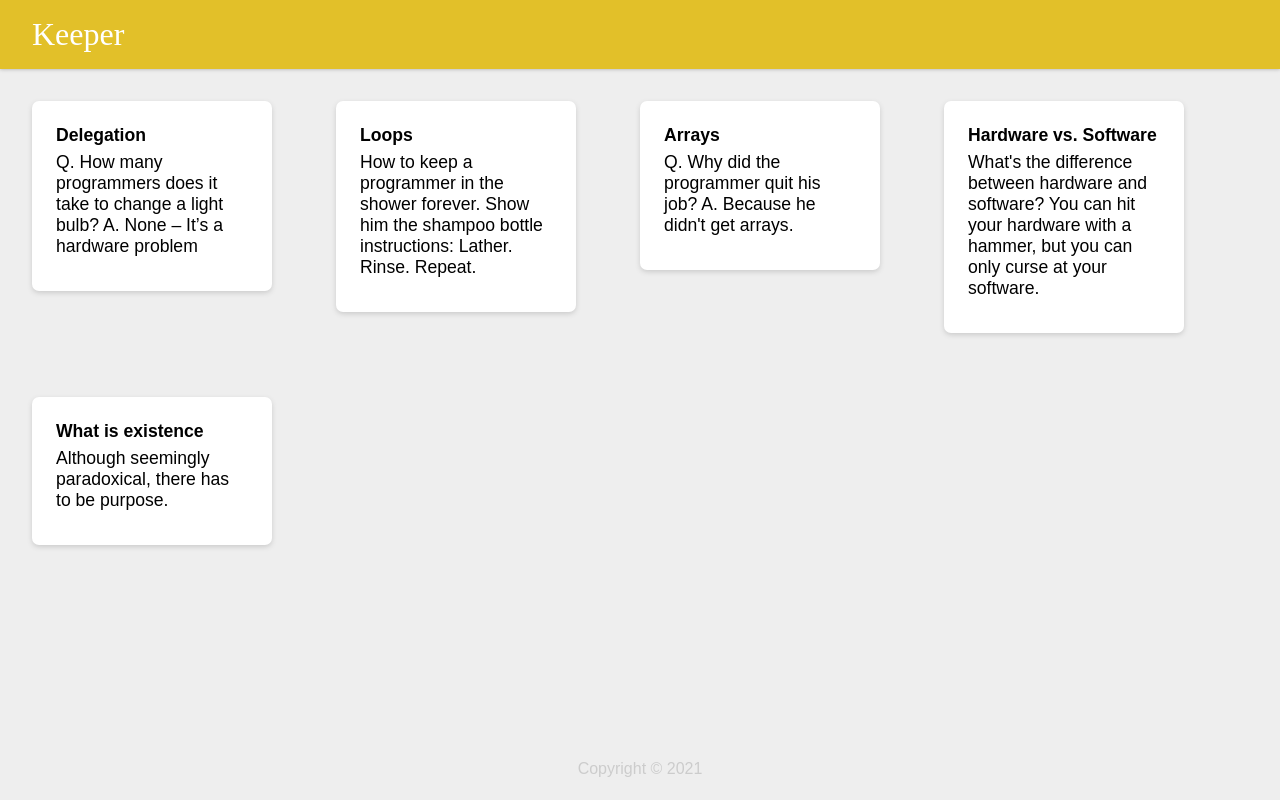
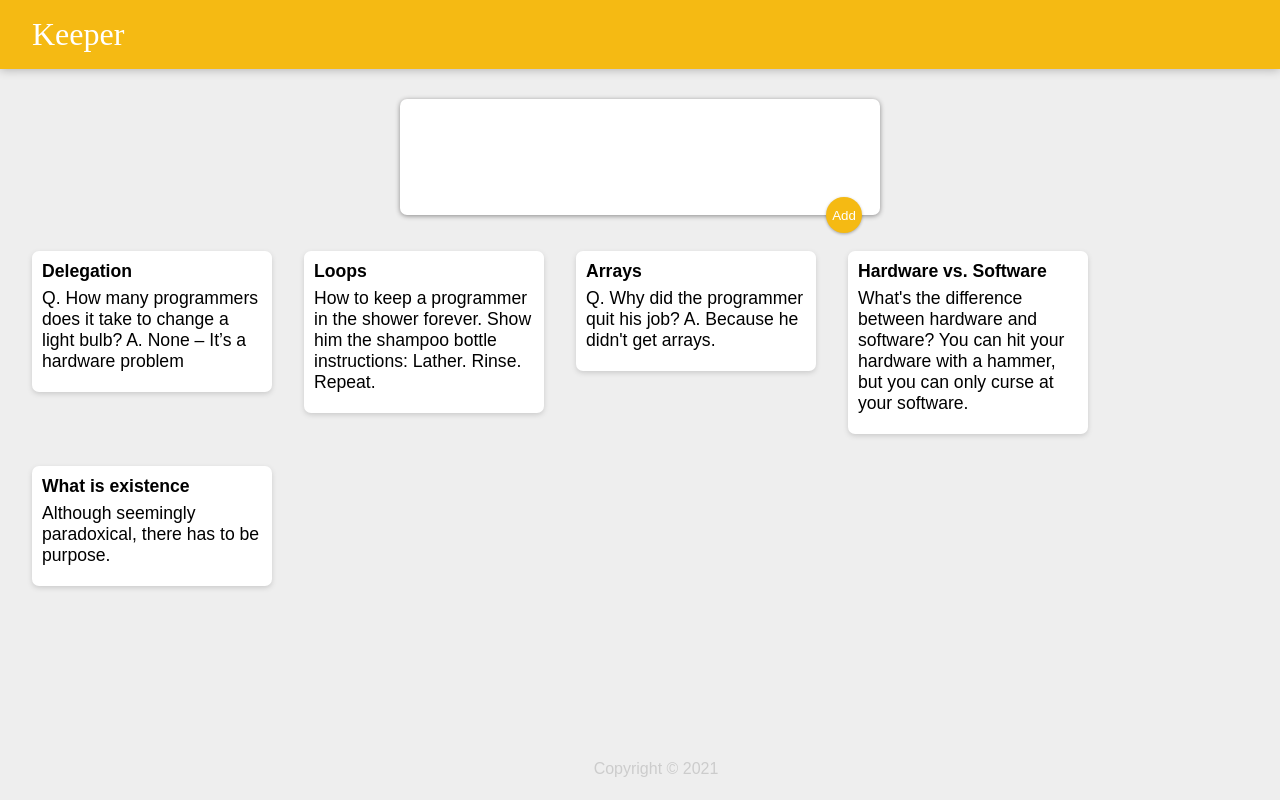
Before and after one commit to samko945/react-keeper-app, a React (Create React App) app: page / in a window 1280 px wide. Built offline with nearby package versions, Linux system fonts and the light colour scheme.

Commit message:
useState for title and text

```diff
--- a/public/styles.css
+++ b/public/styles.css
@@ -8,18 +8,19 @@ html {
 }
 body {
 	background: #eee;
+	padding: 0 16px;
 }
 
 header {
-	background-color: #e2c029;
-	margin: 0 auto;
-	padding: 1rem 2rem;
-	box-shadow: 0 0 4px 0 rgba(0, 0, 0, 0.3);
+	background-color: #f5ba13;
+	margin: auto -16px;
+	padding: 16px 32px;
+	box-shadow: 0 0 10px 0 rgba(0, 0, 0, 0.3);
 }
 
 header h1 {
 	color: #fff;
-	font-family: "Chalkduster", cursive;
+	font-family: "McLaren", cursive;
 	font-weight: 200;
 }
 
@@ -38,9 +39,9 @@ footer p {
 	background: #fff;
 	border-radius: 7px;
 	box-shadow: 0 2px 5px #ccc;
-	padding: 1.5rem;
+	padding: 10px;
 	width: 240px;
-	margin: 2rem;
+	margin: 16px;
 	float: left;
 }
 .note h1 {
@@ -53,3 +54,49 @@ footer p {
 	white-space: pre-wrap;
 	word-wrap: break-word;
 }
+
+.note button {
+	position: relative;
+	float: right;
+	margin-right: 10px;
+	color: #f5ba13;
+	border: none;
+	width: 36px;
+	height: 36px;
+	cursor: pointer;
+	outline: none;
+}
+
+form {
+	position: relative;
+	width: 480px;
+	margin: 30px auto 20px auto;
+	background: #fff;
+	padding: 15px;
+	border-radius: 7px;
+	box-shadow: 0 1px 5px rgb(138, 137, 137);
+}
+form input,
+form textarea {
+	width: 100%;
+	border: none;
+	padding: 4px;
+	outline: none;
+	font-size: 1.2em;
+	font-family: inherit;
+	resize: none;
+}
+form button {
+	position: absolute;
+	right: 18px;
+	bottom: -18px;
+	background: #f5ba13;
+	color: #fff;
+	border: none;
+	border-radius: 50%;
+	width: 36px;
+	height: 36px;
+	box-shadow: 0 1px 3px rgba(0, 0, 0, 0.3);
+	cursor: pointer;
+	outline: none;
+}
--- a/src/components/App.jsx
+++ b/src/components/App.jsx
@@ -1,12 +1,14 @@
 import React from "react";
 import Header from "./Header";
 import Footer from "./Footer";
+import NewNoteForm from "./NewNoteForm";
 import NoteList from "./NoteList";
 
 export default function App() {
 	return (
 		<div>
 			<Header />
+			<NewNoteForm />
 			<NoteList />
 			<Footer />
 		</div>
--- /dev/null
+++ b/src/components/NewNoteForm.jsx
@@ -0,0 +1,22 @@
+import React, { useState } from "react";
+
+export default function NewNoteForm() {
+	const [title, setTitle] = useState("");
+	function updateTitle(event) {
+		const newTitle = event.target.value;
+		setTitle(newTitle);
+	}
+
+	const [text, setText] = useState("");
+	function updateText(event) {
+		const newText = event.target.value;
+		setText(newText);
+	}
+	return (
+		<form>
+			<input value={title} onChange={updateTitle} />
+			<textarea value={text} onChange={updateText} />
+			<button>Add</button>
+		</form>
+	);
+}
```
